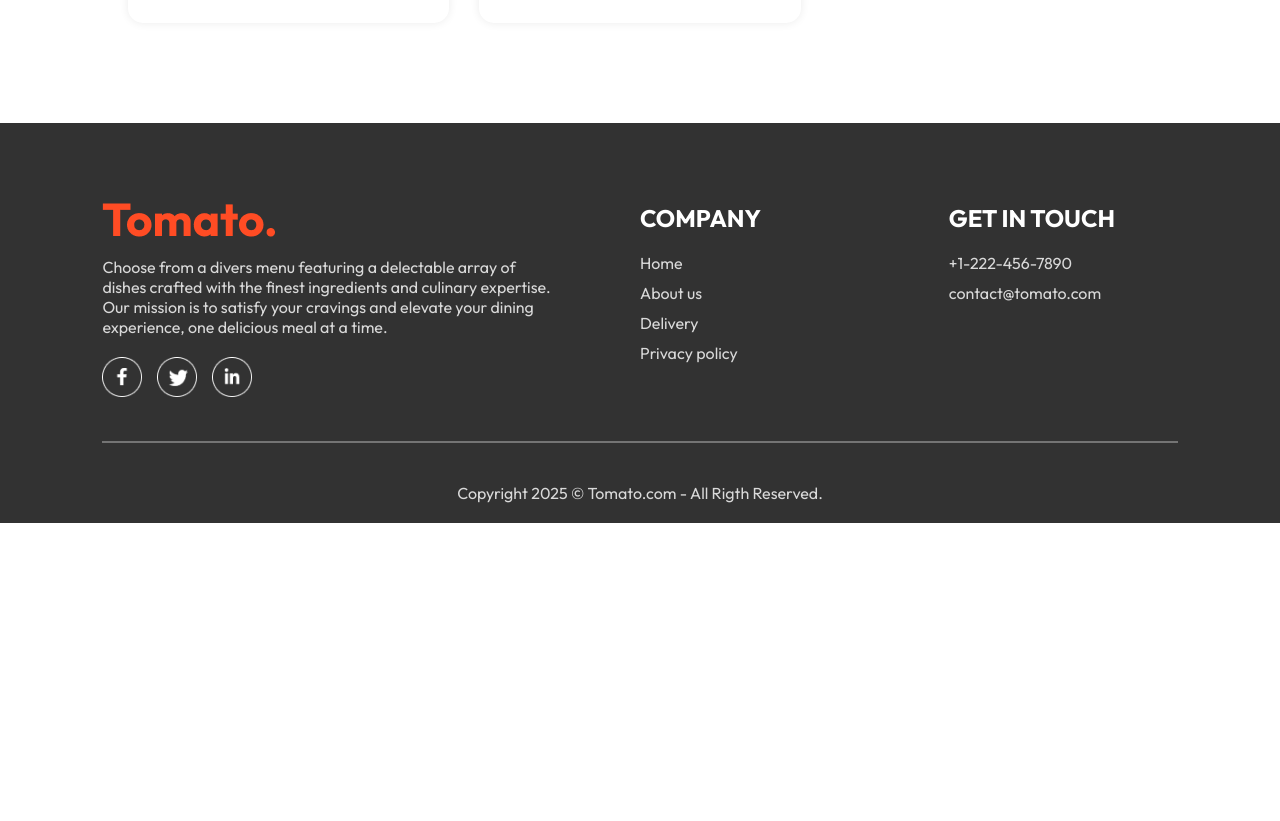
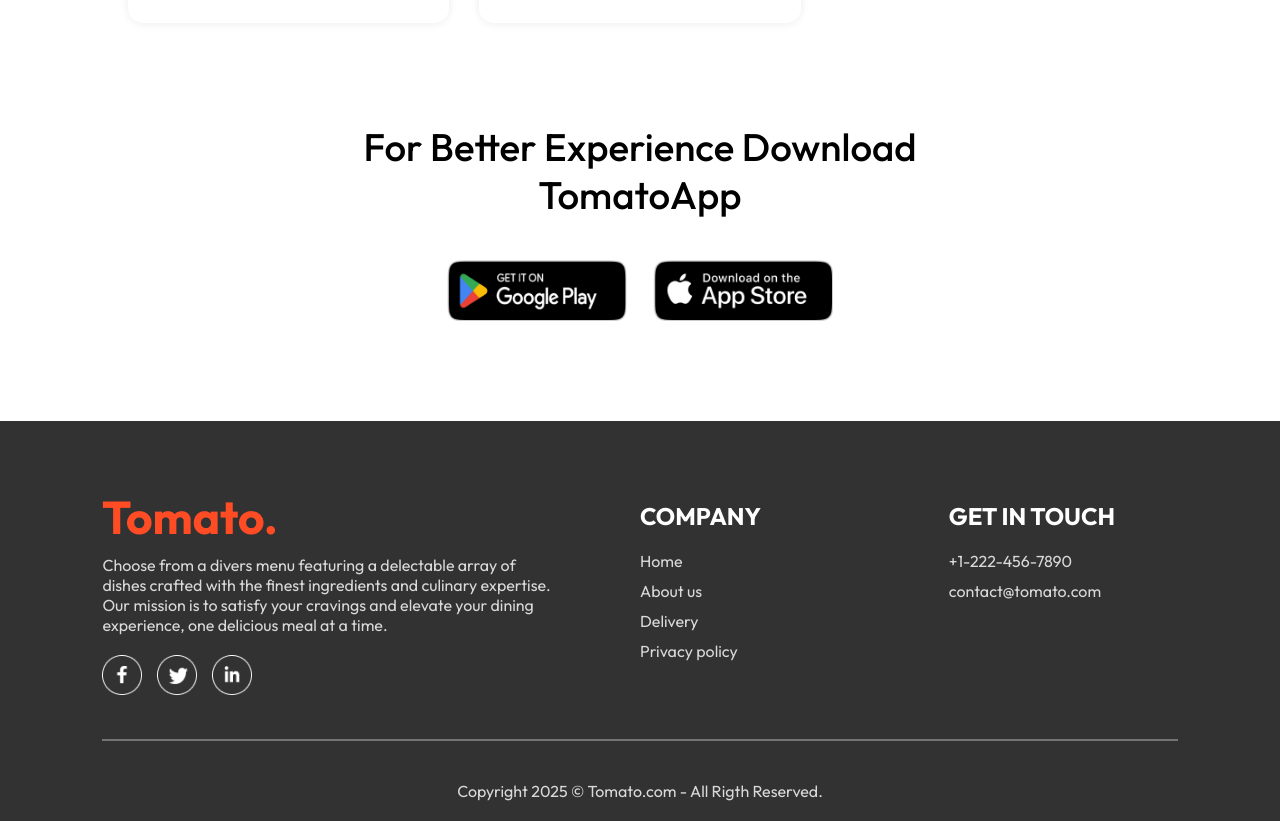
Before and after one commit to LenaM777/tomato-delivery, a React (Vite) app in the folder frontend/: page / in a window 1280 px wide. Shown: the part 5980-6801 px from the top of the page. Before the commit the page ends 6503 px from the top, so only its background shows below. Built offline with nearby package versions, Linux system fonts and the light colour scheme.

Commit message:
feat: Create App Download component with structure and styles

```diff
--- /dev/null
+++ b/frontend/src/components/AppDownload/AppDownload.css
@@ -0,0 +1,25 @@
+.app-download {
+    margin: auto auto;
+    margin-top: 100px;
+    font-size: max(3vw, 20px);
+    text-align: center;
+    font-weight: 500;
+}
+
+.app-download__platforms {
+    display: flex;
+    justify-content: center;
+    gap: max(2vw, 10px);
+    margin-top: 40px;
+}
+
+.app-download__platforms img {
+    width: max(30vw, 120px);
+    max-width: 180px;
+    transition: 0.5s;
+    cursor: pointer;
+}
+
+.app-download__platforms img:hover {
+    transform: scale(1.05);
+}
--- /dev/null
+++ b/frontend/src/components/AppDownload/AppDownload.jsx
@@ -0,0 +1,20 @@
+import React from "react";
+import "./AppDownload.css";
+import { assets } from "../../assets/assets";
+
+const AppDownload = () => {
+  return (
+    <div className="app-download" id="app-download">
+      <p>
+        For Better Experience Download <br />
+        TomatoApp
+      </p>
+      <div className="app-download__platforms">
+        <img src={assets.play_store} alt="play_store" />
+        <img src={assets.app_store} alt="app_store" />
+      </div>
+    </div>
+  );
+};
+
+export default AppDownload;
--- a/frontend/src/pages/Home/Home.jsx
+++ b/frontend/src/pages/Home/Home.jsx
@@ -3,6 +3,7 @@
 import Header from "../../components/Header/Header";
 import ExploreMenu from "../../components/ExploreMenu/ExploreMenu";
 import FoodDisplay from "../../components/FoodDisplay/FoodDisplay";
+import AppDownload from "../../components/AppDownload/AppDownload";
 
 const Home = () => {
   const [category, setCategory] = useState("All");
@@ -12,6 +13,7 @@
       <Header />
       <ExploreMenu category={category} setCategory={setCategory} />
       <FoodDisplay category={category} />
+      <AppDownload />
     </div>
   );
 };
```
